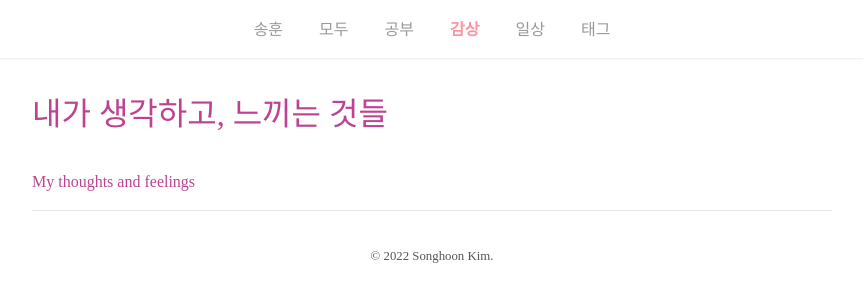
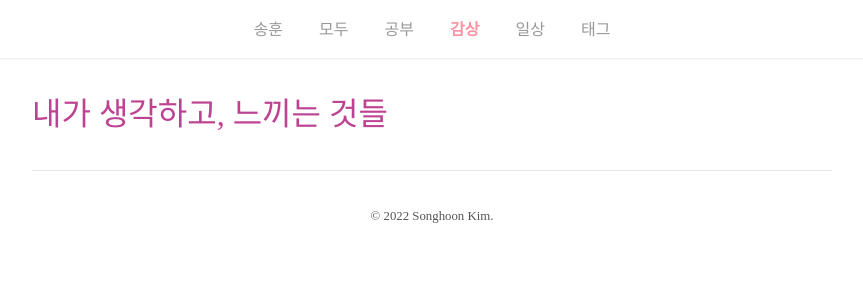
Before and after one commit to songh-oon/songh-oon.github.io, a Jekyll site: the page built from thoughts/index.html, in a window 1280 px wide. Shown: the top 302 px of the page, without its empty margins (208-1071 px from the left). Built offline with Jekyll 4.4.1, drawn with Linux system fonts in a browser that asks for light colours.

Commit message:
Update index.html

```diff
--- a/thoughts/index.html
+++ b/thoughts/index.html
@@ -6,7 +6,7 @@ description: 나의 생각, 느낌들
 ---
 <div class="menuhead">
     <p>내가 생각하고, 느끼는 것들</p>
-    <p class="menuhead-eng">My thoughts and feelings</p>
+    <!-- <p class="menuhead-eng">My thoughts and feelings</p> -->
 </div>
 
 <div class="catalogue">
```
